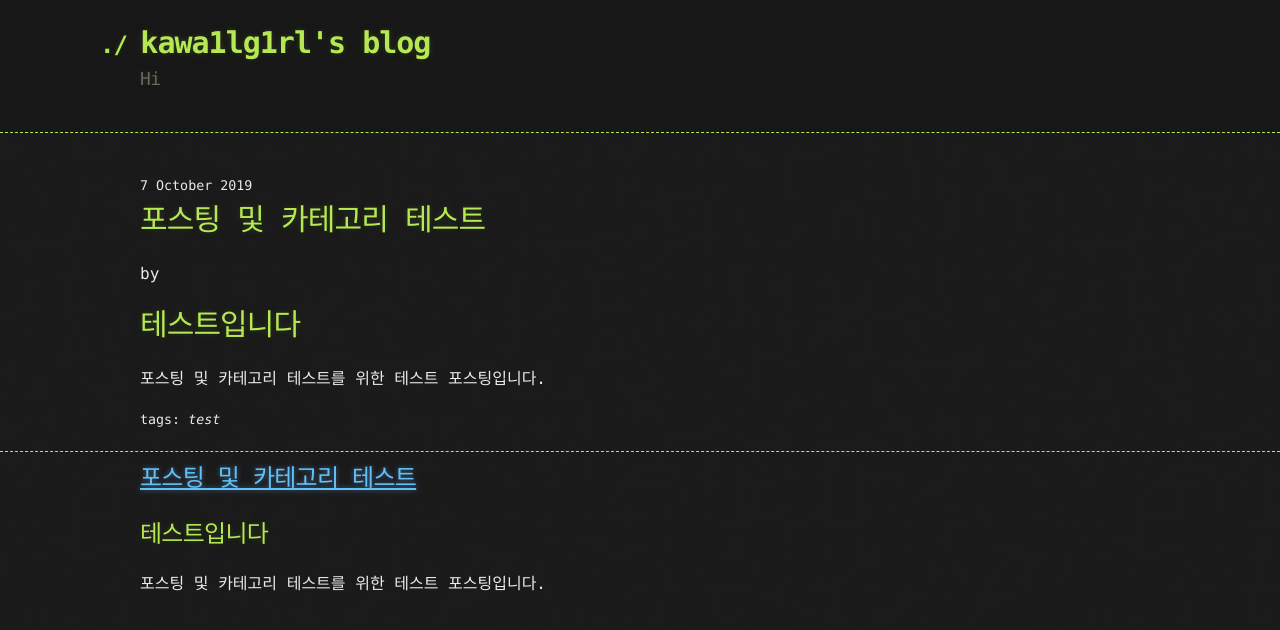
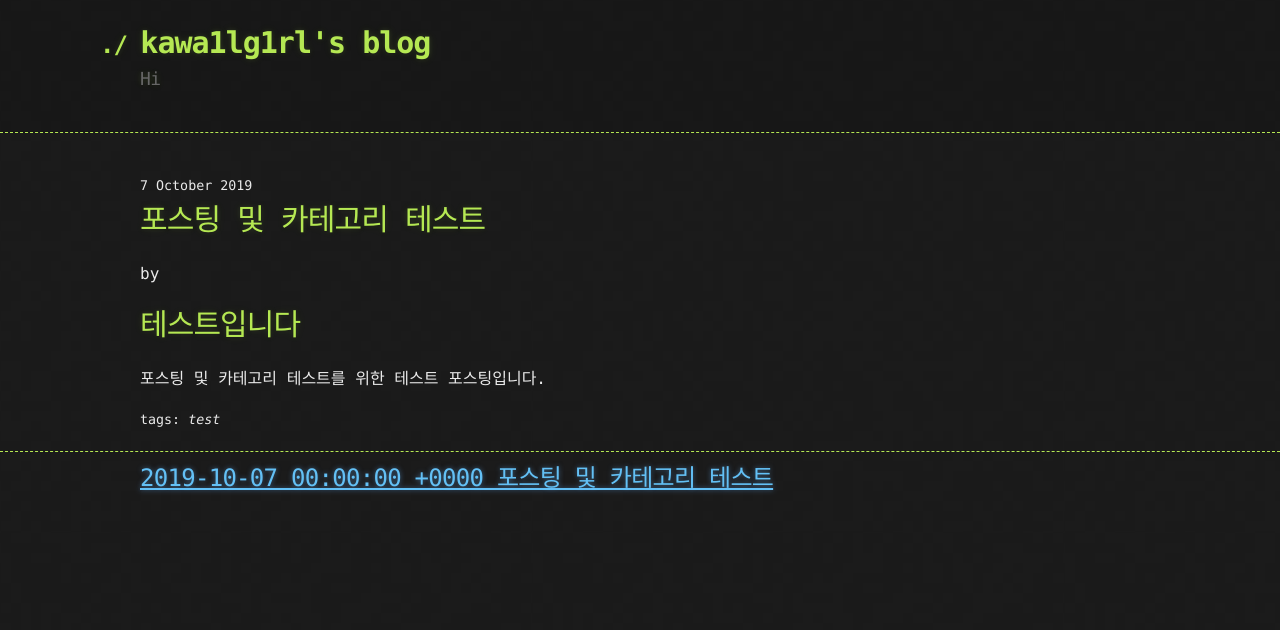
Before and after one commit to kawa1lg1rl/kawa1lg1rl.github.io, a Jekyll site: the page built from _posts/2019-10-07-test.md, in a window 1280 px wide. Shown: the top 630 px of the page. Built offline with Jekyll 4.4.1, drawn with Linux system fonts in a browser that asks for light colours.

Commit message:
modify post list

```diff
--- a/_layouts/default.html
+++ b/_layouts/default.html
@@ -37,8 +37,7 @@
     <div class="container">
       <section id="custom_footer">
         {% for post in site.posts %}
-          <h2><a href="{{ post.url }}">{{ post.title }}</a></h2>
-          {{ post.excerpt }}
+          <h2><a href="{{ post.url }}">{{ post.date }} {{ post.title }}</a></h2>
         {% endfor %}
       </section>
     </div>
--- a/_posts/2019-10-07-test.md
+++ b/_posts/2019-10-07-test.md
@@ -4,6 +4,7 @@ title: 포스팅 및 카테고리 테스트
 categories: test
 comments: true
 tags: test
+date: 2019-10-07
 ---
 
 
```
